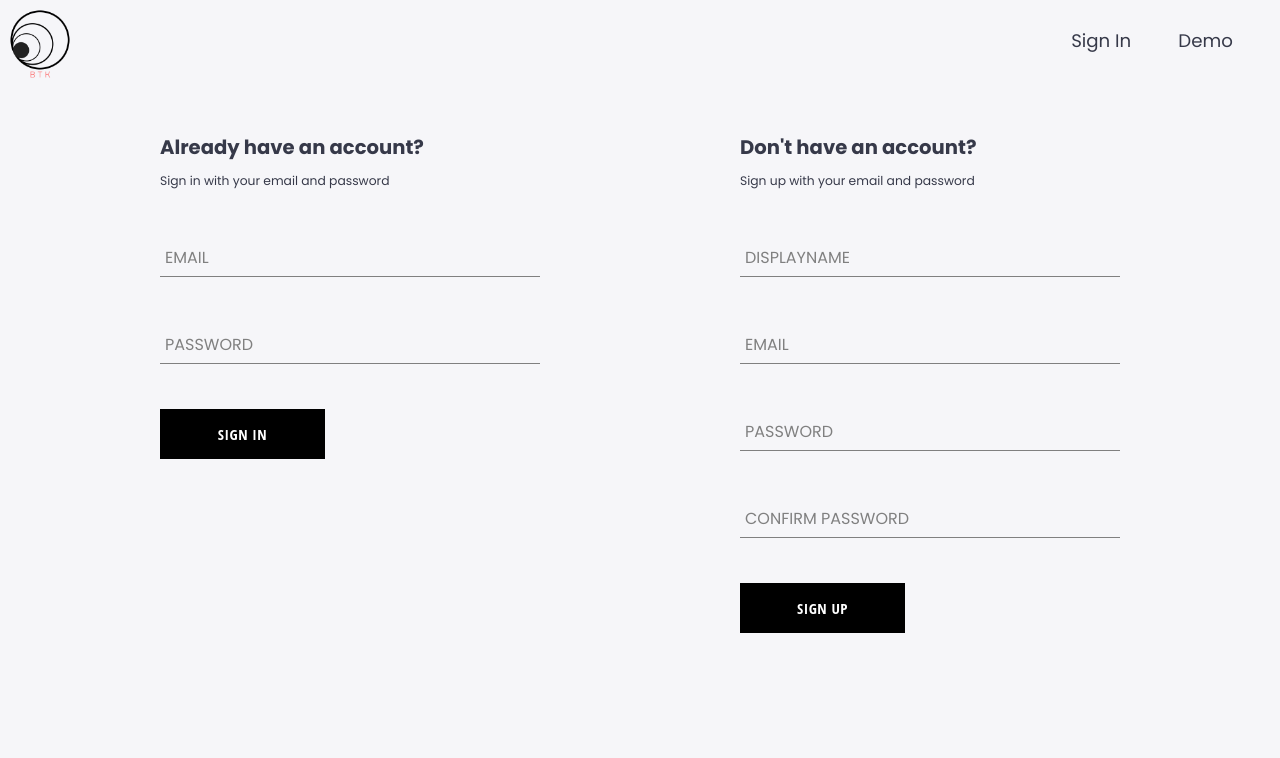
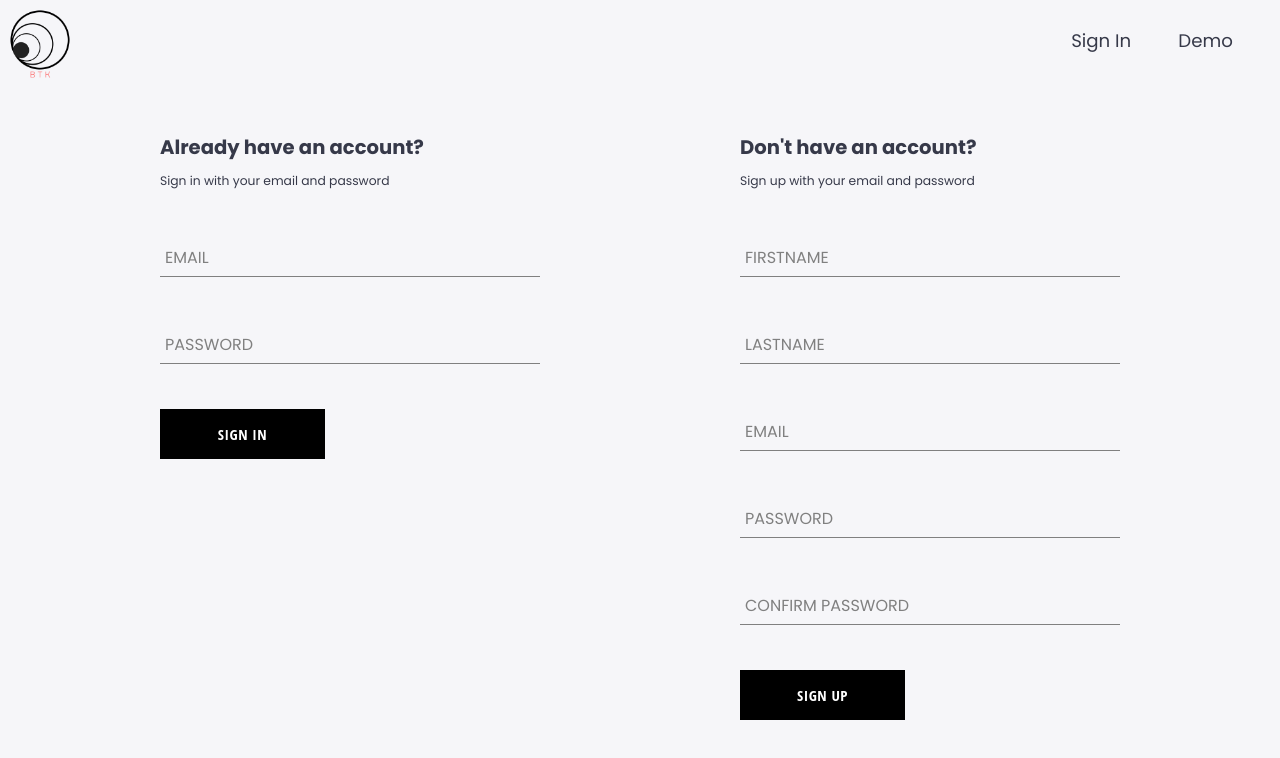
Before and after one commit to Joeld1027/Bugtracker2022-Project-Frontend, a React (Create React App) app: page /auth in a window 1280 px wide. Shown: the top 758 px of the page. Built offline with nearby package versions, Linux system fonts and the light colour scheme.

Commit message:
added some logic to the user signup page to register new users and redirect to dashboard

```diff
--- a/package.json
+++ b/package.json
@@ -6,6 +6,7 @@
     "@testing-library/jest-dom": "^5.16.4",
     "@testing-library/react": "^13.3.0",
     "@testing-library/user-event": "^13.5.0",
+    "axios": "^0.27.2",
     "react": "^18.2.0",
     "react-dom": "^18.2.0",
     "react-redux": "^8.0.2",
--- a/src/components/sign-in-form/sign-in-form.component.jsx
+++ b/src/components/sign-in-form/sign-in-form.component.jsx
@@ -50,7 +50,6 @@ const SignInForm = () => {
 					}
 				} else {
 					const data = await response.json();
-					console.log(data);
 					resetFormFields();
 					dispatch(setCurrentUser(data.user));
 					navigate("../dashboard", { replace: true });
--- a/src/components/sign-up-form/sign-up-form.component.jsx
+++ b/src/components/sign-up-form/sign-up-form.component.jsx
@@ -1,46 +1,86 @@
 import { useState } from "react";
-
+import { useDispatch } from "react-redux";
+import { useNavigate } from "react-router-dom";
 import Button from "../button/button.component";
 import FormInput from "../form-input/form-input.component";
 import { SignUpContainer } from "./sign-up-form.styles.jsx";
+import { setCurrentUser } from "../../store/user/user.action";
+import { ButtonsContainer } from "../sign-in-form/sign-in-form.styles";
+import { LoadingButtonContainer } from "../button/button.styles";
 
 const defaultFormFields = {
-	displayName: "",
+	firstName: "",
+	lastName: "",
 	email: "",
 	password: "",
 	confirmPassword: "",
 };
-const testFields = ["displayName", "email", "password", "confirmPassword"];
+const testFields = [
+	"firstName",
+	"lastName",
+	"email",
+	"password",
+	"confirmPassword",
+];
 
 const SignUpForm = () => {
 	const [formFields, setFormFields] = useState(defaultFormFields);
-	// const { displayName, email, password, confirmPassword } = formFields;
+	const { firstName, lastName, email, password, confirmPassword } = formFields;
+	const [error, setError] = useState("");
+	const [isSubmitting, setIsSubmitting] = useState(false);
+	const dispatch = useDispatch();
+	const navigate = useNavigate();
 
-	// const resetFormFields = () => {
-	// 	setFormFields(defaultFormFields);
-	// };
+	const resetFormFields = () => {
+		setFormFields(defaultFormFields);
+	};
 
-	// const handleSubmit = async (event) => {
-	// 	event.preventDefault();
-	// 	if (password !== confirmPassword) {
-	// 		alert("passwords dont match");
-	// 		return;
-	// 	}
-	// 	try {
-	// 		const { user } = await createAuthUserWithEmailAndPassword(
-	// 			email,
-	// 			password
-	// 		);
+	const handleSubmit = (event) => {
+		event.preventDefault();
+		setIsSubmitting(true);
+		setError("");
+		const genericErrorMessage = "Something went wrong! Please try again later.";
 
-	// 		await createUserDocumentFromAuth(user, { displayName });
-	// 		resetFormFields();
-	// 	} catch (err) {
-	// 		if (err.code === "auth/email-already-in-use") {
-	// 			alert("Cannot create user. Email already in use.");
-	// 		}
-	// 		console.log(err, "Something went wrong while creating user");
-	// 	}
-	// };
+		if (password !== confirmPassword) {
+			alert("passwords dont match");
+			return;
+		}
+
+		fetch("http://localhost:8082/auth/signup", {
+			method: "POST",
+			credentials: "include",
+			headers: {
+				"Content-Type": "application/json",
+			},
+			body: JSON.stringify({ firstName, lastName, username: email, password }),
+		})
+			.then(async (response) => {
+				setIsSubmitting(false);
+				if (!response.ok) {
+					if (response.status === 400) {
+						setError("Please fill all the fields correctly!");
+					} else if (response.status === 401) {
+						setError("Invalid email and password combination.");
+					} else if (response.status === 500) {
+						console.log(response);
+						const data = await response.json();
+						if (data.message) setError(data.message || genericErrorMessage);
+					} else {
+						setError(genericErrorMessage);
+					}
+				} else {
+					const data = await response.json();
+					console.log(data);
+					resetFormFields();
+					dispatch(setCurrentUser(data.user));
+					navigate("../dashboard", { replace: true });
+				}
+			})
+			.catch((error) => {
+				setIsSubmitting(false);
+				setError(genericErrorMessage);
+			});
+	};
 
 	const handleChange = (event) => {
 		const { name, value } = event.target;
@@ -49,9 +89,10 @@ const SignUpForm = () => {
 
 	return (
 		<SignUpContainer>
+			{error && <div>{error}</div>}
 			<h2>Don't have an account?</h2>
 			<span>Sign up with your email and password</span>
-			<form>
+			<form onSubmit={handleSubmit}>
 				{testFields.map((field) => {
 					return (
 						<FormInput
@@ -65,7 +106,15 @@ const SignUpForm = () => {
 						/>
 					);
 				})}
-				<Button type="submit">Sign Up</Button>
+				<ButtonsContainer>
+					{isSubmitting ? (
+						<LoadingButtonContainer>
+							<Button buttonType="loading" type="submit"></Button>
+						</LoadingButtonContainer>
+					) : (
+						<Button type="submit">Sign up</Button>
+					)}
+				</ButtonsContainer>
 			</form>
 		</SignUpContainer>
 	);
```
Also changed, not shown: 1 other file (tests, documents, lock files or other folders).
